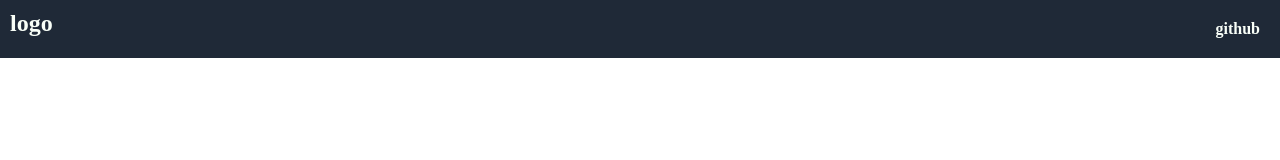
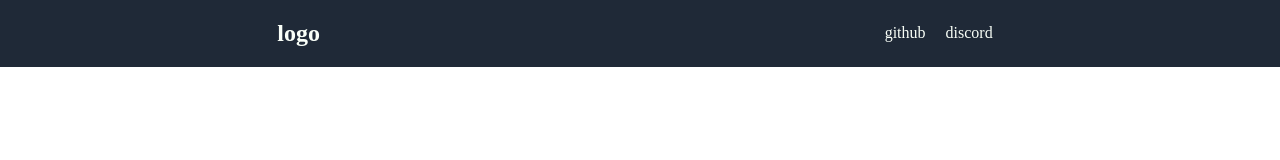
Before and after one commit to Patrick-star-dev/landing-page, a plain HTML site: page index.html in a window 1280 px wide. Drawn offline with Linux system fonts and the light colour scheme.

Commit message:
links div is now a flex (fixing header bug)

```diff
--- a/index.html
+++ b/index.html
@@ -9,7 +9,10 @@
 <body>
     <div class="header-container">
         <div class="logo"><h2>logo</h2></div>
-        <div class="links"><h4>github</h4></div>
+        <div class="links">
+            <div class="first">github</div>
+            <div class="second">discord</div>
+        </div>
     </div>
 </body>
 </html>
--- a/style.css
+++ b/style.css
@@ -5,17 +5,28 @@ body {
 
 .header-container {
     display: flex;
-    justify-content: space-between;
+    justify-content: space-around;
     background-color: #1F2937;
 }
 
 .logo h2 {
     color: #F9FFF8;
+}
+
+.links {
+    display: flex;
+    justify-content: space-around;
+    align-items: center;
+}
+
+.links .first {
+    background-color: #1F2937;
+    color: #F9FFF8;
     margin: 10px;
 }
 
-.links h4 {
+.links .second {
+    background-color: #1F2937;
     color: #F9FFF8;
-    margin: 10px;
-    padding: 10px;
+    margin: 10px
 }
```
